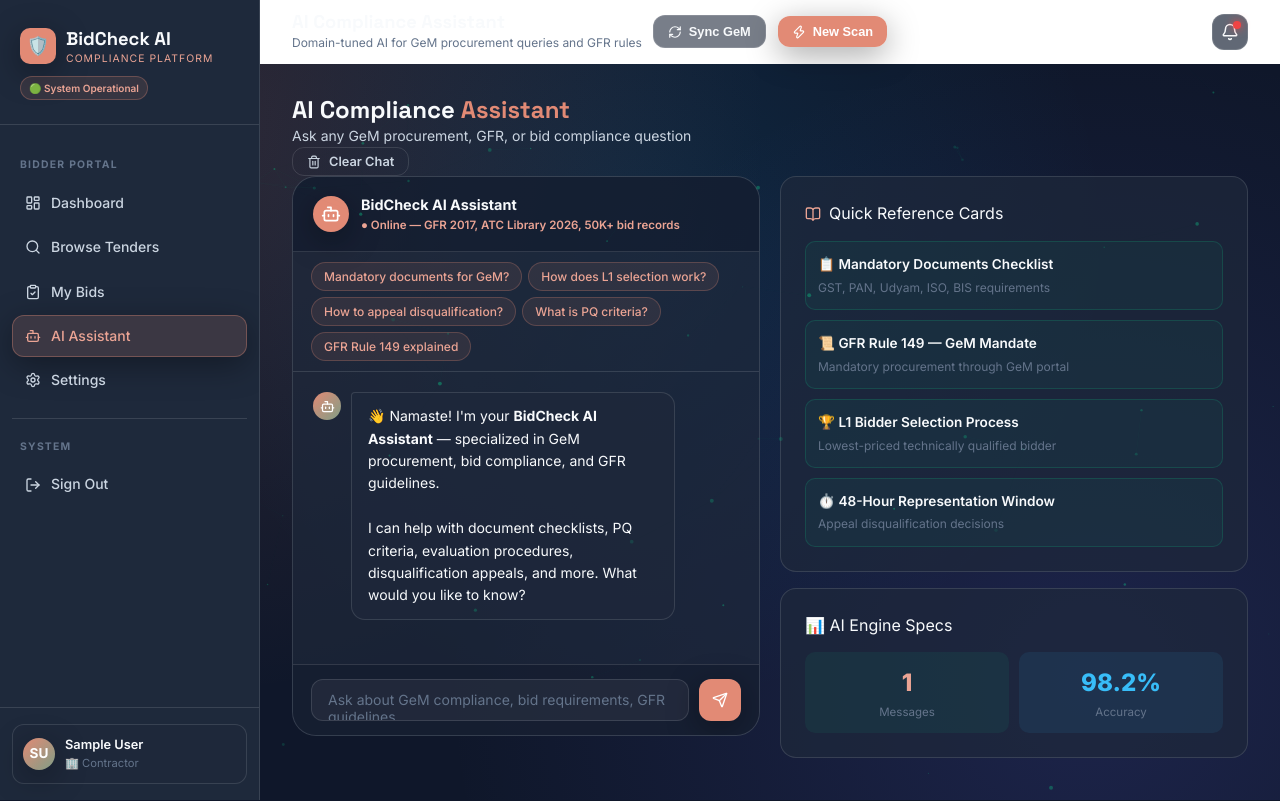
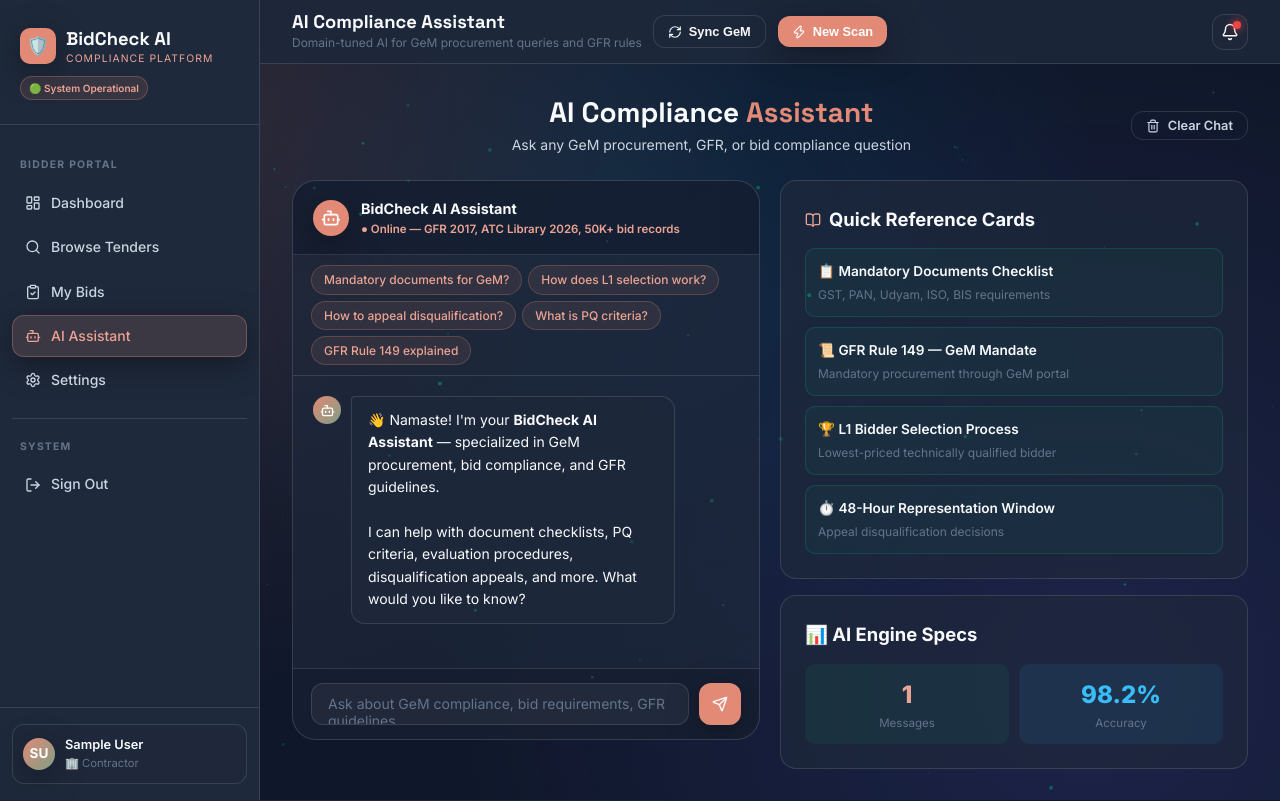
Before and after one commit to prashantmishra2603/sih_prototype, a React app in the folder frontend/: page /chat in a window 1280 px wide. Built offline with nearby package versions, Linux system fonts and the light colour scheme; sample sign-in values are in the browser's storage; the HTML template or start-up script is replaced by a standard one.

Commit message:
fix: topbar white bg fixed, section titles centered & styled bigger/bolder

```diff
--- a/frontend/src/index.css
+++ b/frontend/src/index.css
@@ -295,18 +295,56 @@ select option {
 
 .page-header {
   margin-bottom: 32px;
+  text-align: center;
 }
 
 .page-title {
-  font-size: 1.75rem;
-  font-weight: 700;
+  font-size: 1.85rem;
+  font-weight: 800;
   color: var(--text-primary);
   margin-bottom: 6px;
 }
 
 .page-subtitle {
   color: var(--text-secondary);
-  font-size: 0.9rem;
+  font-size: 0.875rem;
+}
+
+/* ─── Section Header ──────────────────────────────── */
+.section-header {
+  display: flex;
+  align-items: center;
+  justify-content: space-between;
+  margin-bottom: 24px;
+  text-align: center;
+}
+.section-header > div:first-child {
+  flex: 1;
+  text-align: center;
+}
+.section-header h2 {
+  font-size: 1.75rem !important;
+  font-weight: 800 !important;
+}
+.section-header p {
+  font-size: 0.85rem;
+  color: var(--text-secondary);
+  margin-top: 4px;
+}
+
+/* ─── Card Header & Title ─────────────────────────── */
+.card-header {
+  display: flex;
+  align-items: center;
+  justify-content: space-between;
+  margin-bottom: 18px;
+  padding-bottom: 14px;
+  border-bottom: 1px solid var(--border);
+}
+.card-title {
+  font-size: 1.15rem;
+  font-weight: 700;
+  color: var(--text-primary);
 }
 
 /* ─── Grid ──────────────────────────────────────── */
@@ -555,7 +593,7 @@ tbody tr:last-child td { border-bottom: none; }
 
 /* ─── Topbar ────────────────────────────────────── */
 .topbar {
-  background: #ffffff;
+  background: rgba(30, 41, 59, 0.85);
   border-bottom: 1px solid var(--border);
   padding: 0 32px;
   height: 64px;
```
